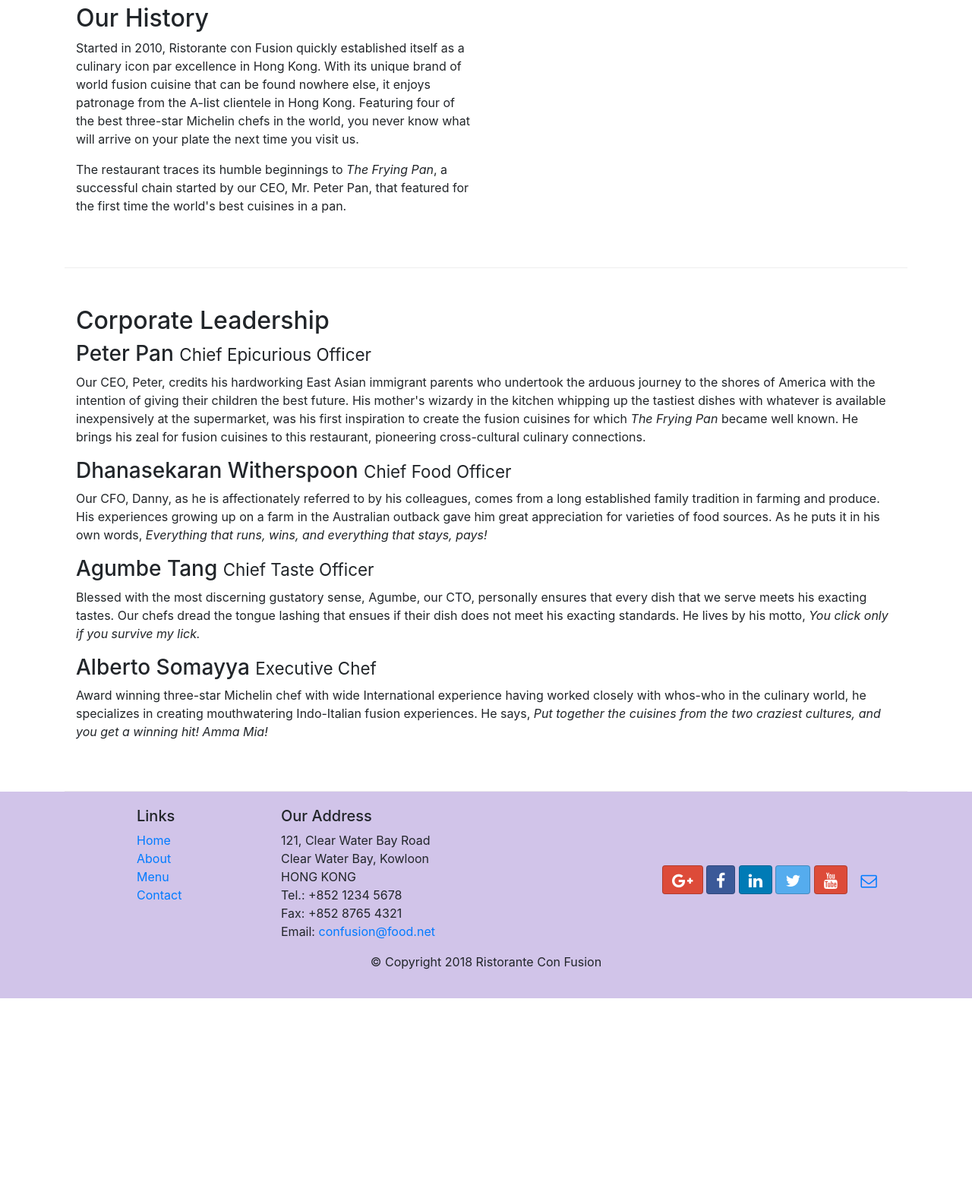
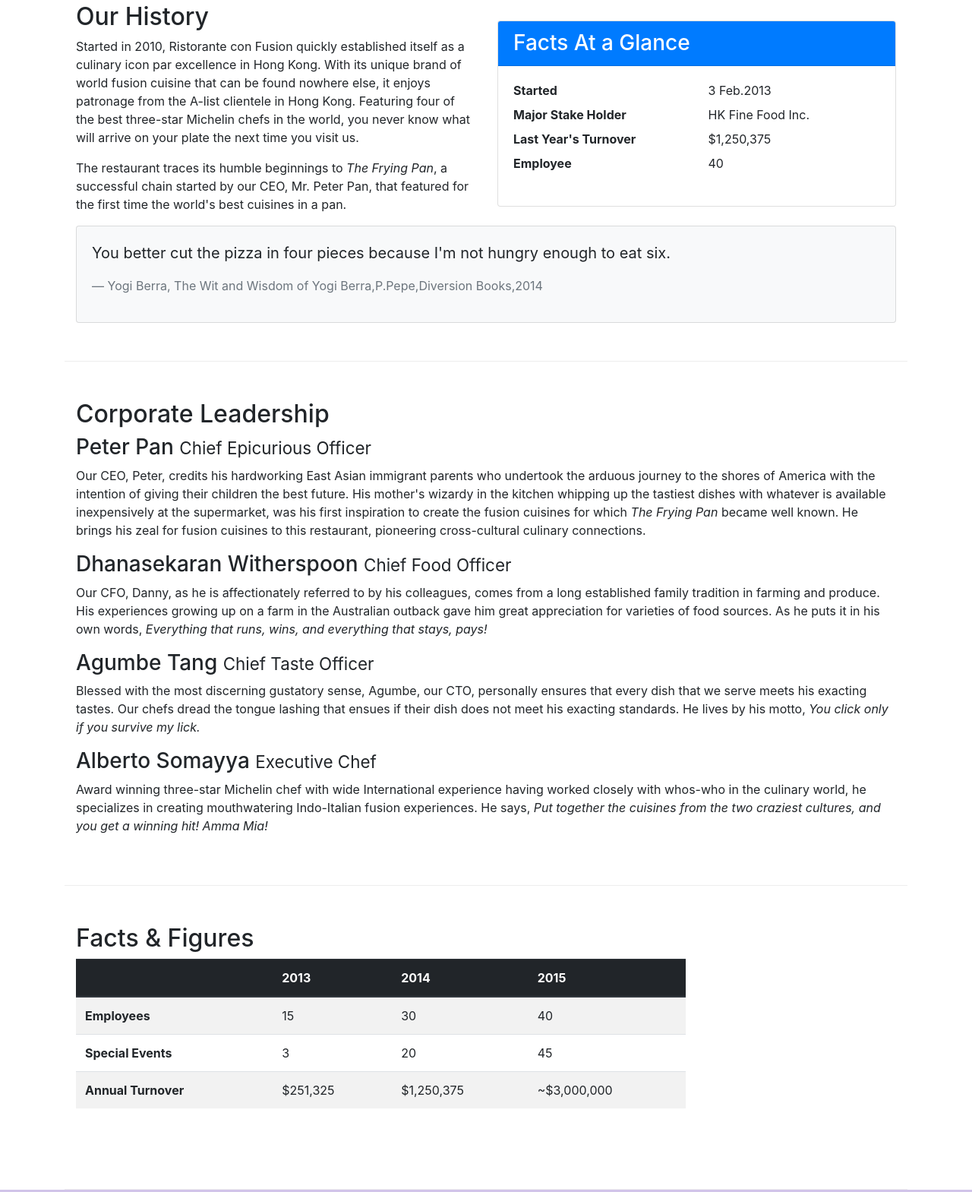
Before and after one commit to pea-sys/FrontEndWebUIFrameworksandTools-Bootstrap4, a website: page aboutus.html in a window 1280 px wide. Shown: the part 512-2081 px from the top of the page at 76% size. Before the commit the page ends 1826 px from the top, so only its background shows below. Drawn offline with nearby package versions, Linux system fonts and the light colour scheme.

Commit message:
Exercise (Video): Displaying Content: Tables and Cards

```diff
--- a/aboutus.html
+++ b/aboutus.html
@@ -65,7 +65,37 @@
                 <p>Started in 2010, Ristorante con Fusion quickly established itself as a culinary icon par excellence in Hong Kong. With its unique brand of world fusion cuisine that can be found nowhere else, it enjoys patronage from the A-list clientele in Hong Kong.  Featuring four of the best three-star Michelin chefs in the world, you never know what will arrive on your plate the next time you visit us.</p>
                 <p>The restaurant traces its humble beginnings to <em>The Frying Pan</em>, a successful chain started by our CEO, Mr. Peter Pan, that featured for the first time the world's best cuisines in a pan.</p>
             </div>
-            <div>
+            <div class="col-sm">
+                <div class="card">
+                    <h3 class="card-header bg-primary text-white">Facts At a Glance</h3>
+                    <div class="card-body">
+                        <dl class="row">
+                            <dt class="col-6">Started</dt>
+                            <dd class="col-6">3 Feb.2013</dd>
+                            <dt class="col-6">Major Stake Holder</dt>
+                            <dd class="col-6">HK Fine Food Inc.</dd>
+                            <dt class="col-6">Last Year's Turnover</dt>
+                            <dd class="col-6">$1,250,375</dd>
+                            <dt class="col-6">Employee</dt>
+                            <dd class="col-6">40</dd>
+
+                        </dl>
+                    </div>
+                </div>
+            </div>
+            <div class="col-12">
+                <div class="card card-body bg-light">
+                    <blockquote class="blockquote">
+                        <p lang="mb-0">You better cut the pizza in four pieces
+                            because I'm not hungry enough to eat six.
+                        </p>
+                        <footer class="blockquote-footer">Yogi Berra,
+                            <cit title="Source Title">The Wit and Wisdom of
+                                Yogi Berra,P.Pepe,Diversion Books,2014
+                            </cite>
+                        </footer>
+                    </blockquote>
+                </div>
             </div>
         </div>
 
@@ -83,6 +113,46 @@
                 <h3>Alberto Somayya <small>Executive Chef</small></h3>
                 <p class="d-none d-sm-block">Award winning three-star Michelin chef with wide International experience having worked closely with whos-who in the culinary world, he specializes in creating mouthwatering Indo-Italian fusion experiences. He says, <em>Put together the cuisines from the two craziest cultures, and you get a winning hit! Amma Mia!</em></p>
             </div>
+       </div>
+       <div class="row row-content">
+           <div class="col-12 col-sm-9">
+               <h2>Facts &amp; Figures</h2>
+               <div class="table-responsive">
+                <table class="table table-striped">
+                    <thead class="thead-dark">
+                        <tr>
+                            <th>&nbsp;</th>
+                            <th>2013</th>
+                            <th>2014</th>
+                            <th>2015</th>
+                        </tr>
+                    </thead>
+                    <tbody>
+                        <tr>
+                            <th>Employees</th>
+                            <td>15</td>
+                            <td>30</td>
+                            <td>40</td>
+                        </tr>
+                        <tr>
+                            <th>Special Events</th>
+                            <td>3</td>
+                            <td>20</td>
+                            <td>45</td>
+                        </tr>
+                        <tr>
+                            <th>Annual Turnover</th>
+                            <td>$251,325</td>
+                            <td>$1,250,375</td>
+                            <td>~$3,000,000</td>
+                        </tr>
+                    </tbody>
+                </table>
+               </div>
+           </div>
+           <div class="col-12 col-sm-3">
+
+           </div>
        </div>
 
     </div>
```
